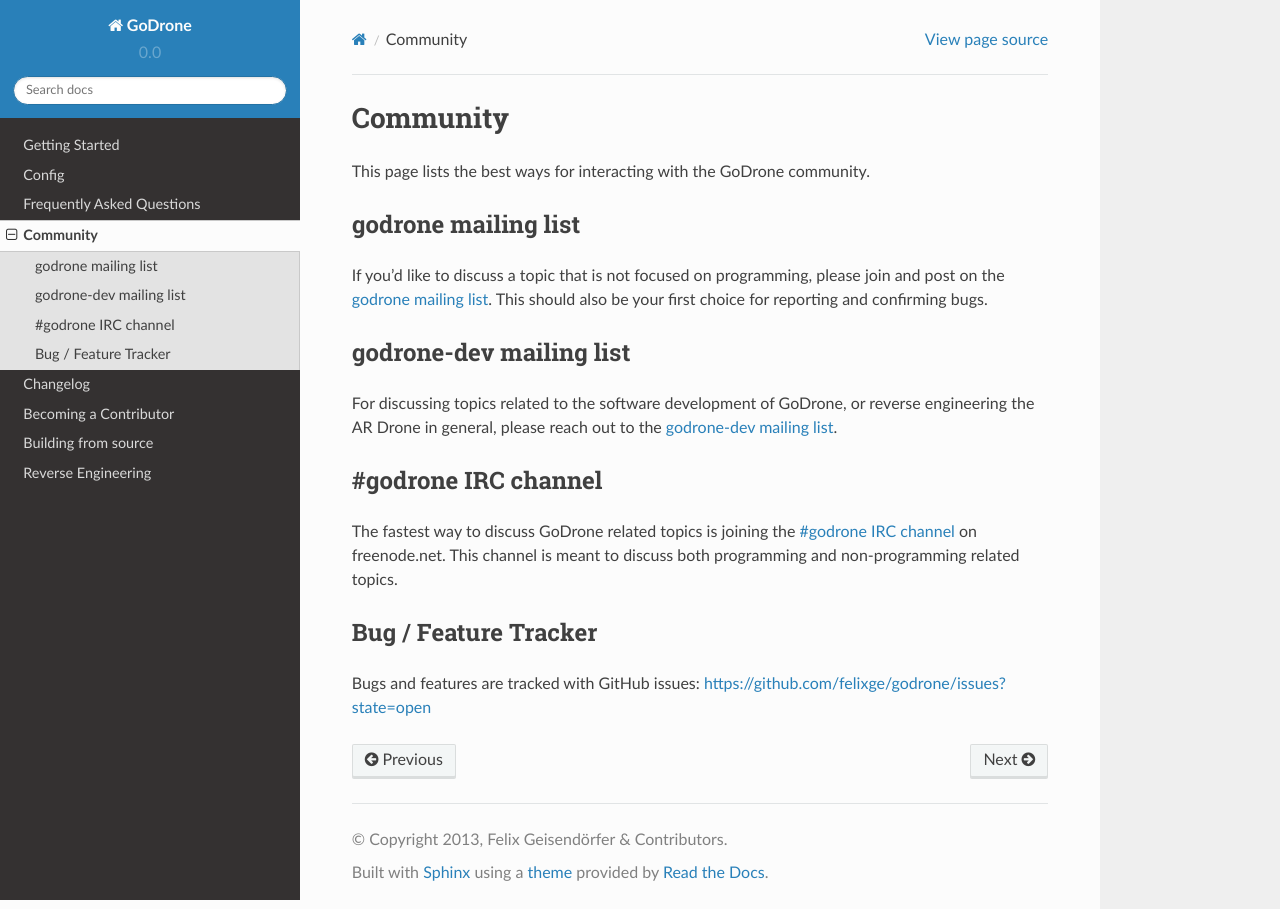
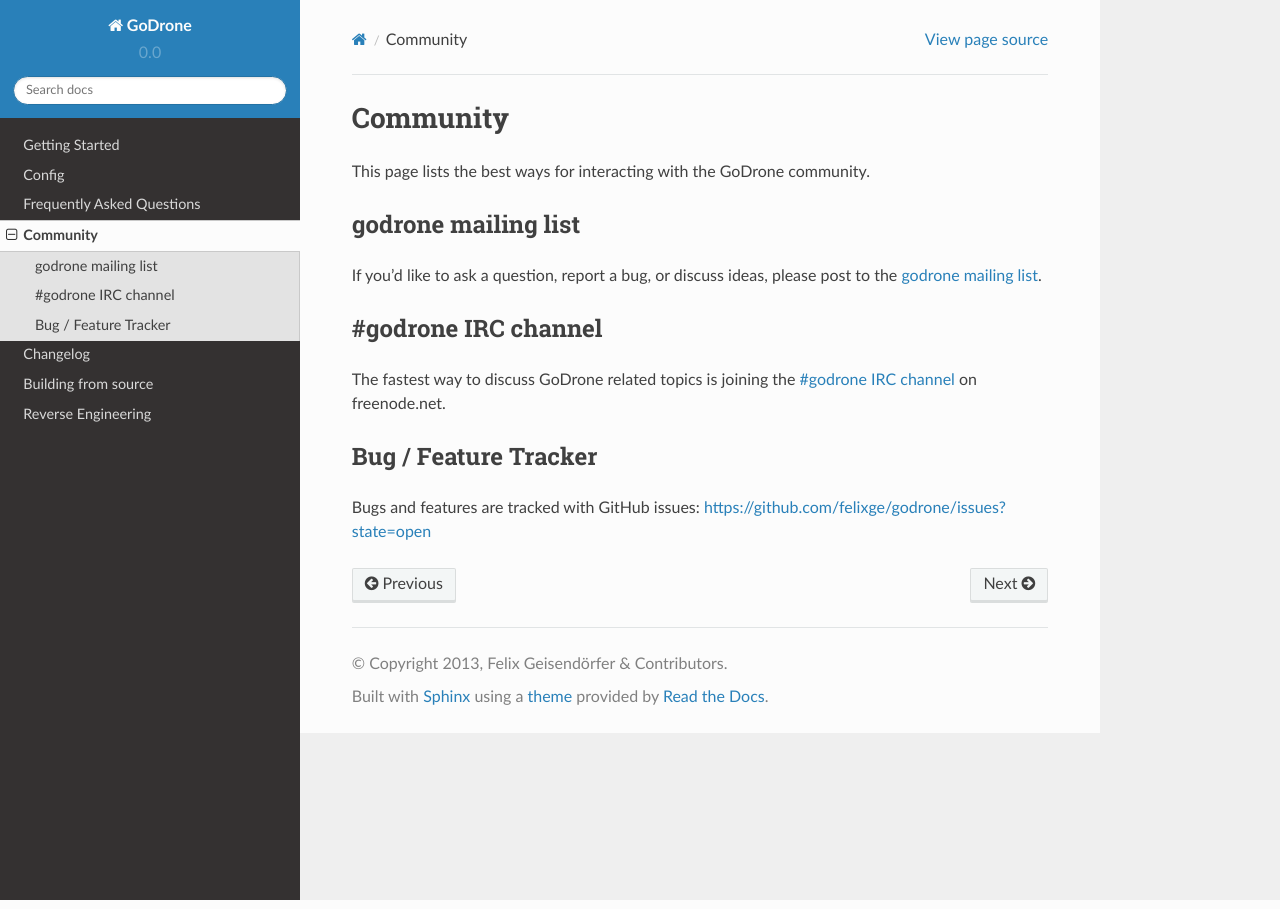
Before and after one commit to felixge/godrone, a Sphinx documentation site: the page built from docs/user/community.rst, in a window 1280 px wide. Built offline with Sphinx 7.4.7 and the Read the Docs theme 2.0.0, drawn with Linux system fonts in a browser that asks for light colours.

Commit message:
docs: more

```diff
--- a/docs/contributor/becoming.rst
+++ /dev/null
@@ -1,4 +0,0 @@
-Becoming a Contributor
-======================
-
-To be written. Outline the process of becoming a contributor.
--- a/docs/contributor/reverse_engineering.rst
+++ b/docs/contributor/reverse_engineering.rst
@@ -1,5 +1,5 @@
 Reverse Engineering
 ===================
 
-To be written. This document will introduce the basic techniques used for
-reverse engineering the Parrot AR Drone and the original firmware.
+To be written. Guide to the techniques used for reverse engineering the Parrot
+AR Drone 2.0.
--- a/docs/index.rst
+++ b/docs/index.rst
@@ -36,7 +36,6 @@
 .. toctree::
     :maxdepth: 2
 
-    contributor/becoming
     contributor/building
     contributor/reverse_engineering
 
--- a/docs/user/community.rst
+++ b/docs/user/community.rst
@@ -8,20 +8,9 @@
 godrone mailing list
 --------------------
 
-If you'd like to discuss a topic that is not focused on programming, please
-join and post on the `godrone mailing list
-<https://groups.google.com/forum/#!forum/godrone>`_. This should also be your
-first choice for reporting and confirming bugs.
-
-.. _godrone-dev-list:
-
-godrone-dev mailing list
-------------------------
-
-For discussing topics related to the software development of GoDrone, or
-reverse engineering the AR Drone in general, please reach out to the
-`godrone-dev mailing list
-<https://groups.google.com/forum/#!forum/godrone-dev>`_.
+If you'd like to ask a question, report a bug, or discuss ideas, please
+post to the `godrone mailing list
+<https://groups.google.com/forum/#!forum/godrone>`_.
 
 .. _godrone-irc:
 
@@ -29,8 +18,7 @@
 --------------------
 
 The fastest way to discuss GoDrone related topics is joining the `#godrone IRC
-channel <http://webchat.freenode.net/?channels=godrone>`_ on freenode.net. This
-channel is meant to discuss both programming and non-programming related topics.
+channel <http://webchat.freenode.net/?channels=godrone>`_ on freenode.net.
 
 .. _tracker:
 
--- a/docs/user/faq.rst
+++ b/docs/user/faq.rst
@@ -17,8 +17,8 @@
 . There are many :ref:`open issues <tracker>` and :ref:`ideas <goals>`, but any
 proposed changes will be considered.
 
-That being said, it's always a good idea to post to the :ref:`godrone-dev
-mailing <godrone-dev-list>` to discuss things before getting started.
+That being said, it's always a good idea to post to the :ref:`godrone mailing
+<godrone-list>` to discuss things before getting started.
 
 Additionally help with the documentation and answering questions on the mailing
 list would be really appreciated.
```
